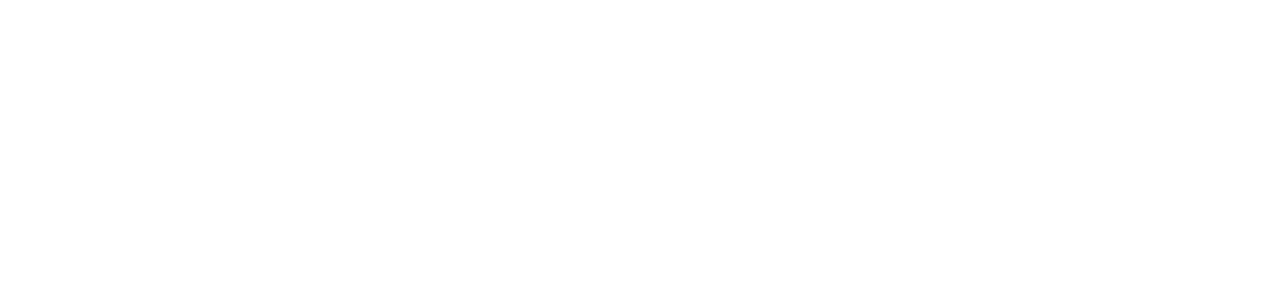
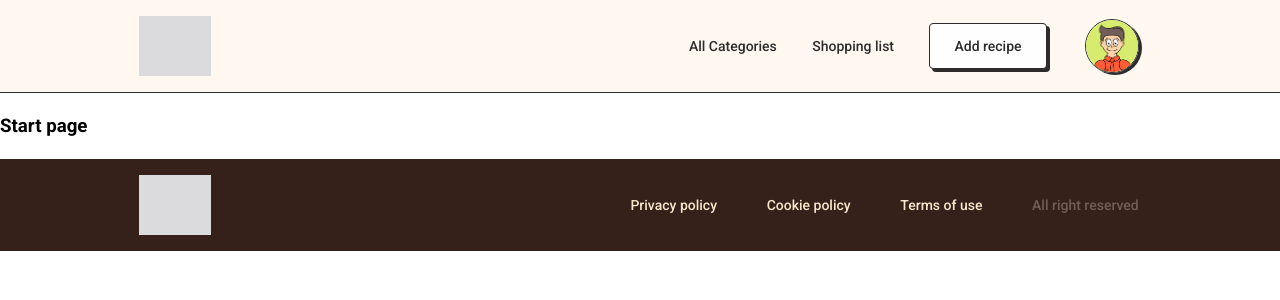
Before and after one commit to recipetoria/recipetoria-frontend, a React (Create React App) app: page / in a window 1280 px wide. Before the commit this address had no page. Shown: the top 300 px of the page. Built offline with nearby package versions, Linux system fonts and the light colour scheme; a web font is replaced by a local one.

Commit message:
feat: add start page

```diff
--- a/src/App.tsx
+++ b/src/App.tsx
@@ -3,11 +3,13 @@ import ShoppingListPage from "./pages/ShoppingListPage/ShoppingListPage";
 import AllCategoriesPage from "./pages/AllCategoriesPage/AllCategoriesPage";
 import AddRecipePage from "./pages/AddRecipePage/AddRecipePage";
 import SignPage from "./pages/SignPage/SignPage";
+import StartPage from "./pages/StartPage/StartPage";
 
 function App() {
   return (
     <div className="app">
       <Routes>
+        <Route path="" element={<StartPage />} />
         <Route path="sign_up" element={<SignPage signMode="signUp" />} />
         <Route path="sign_in" element={<SignPage signMode="signIn" />} />
         <Route path="all_categories" element={<AllCategoriesPage />} />
--- /dev/null
+++ b/src/pages/StartPage/StartPage.tsx
@@ -0,0 +1,12 @@
+import Footer from "../../components/Footer/Footer";
+import Header from "../../components/Header/Header";
+
+export default function StartPage() {
+  return (
+    <>
+      <Header />
+      <h3>Start page</h3>
+      <Footer />
+    </>
+  );
+}
```
